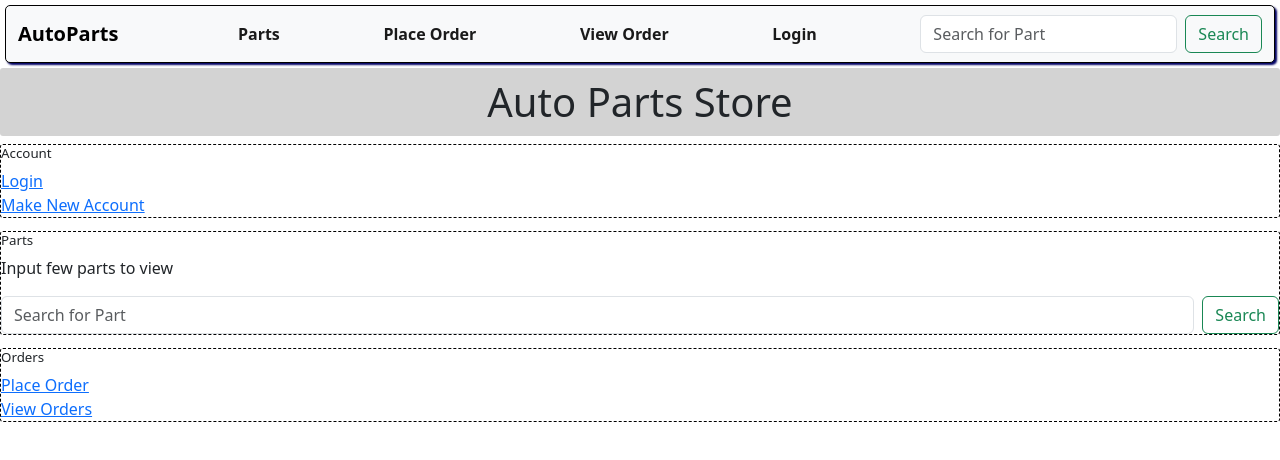
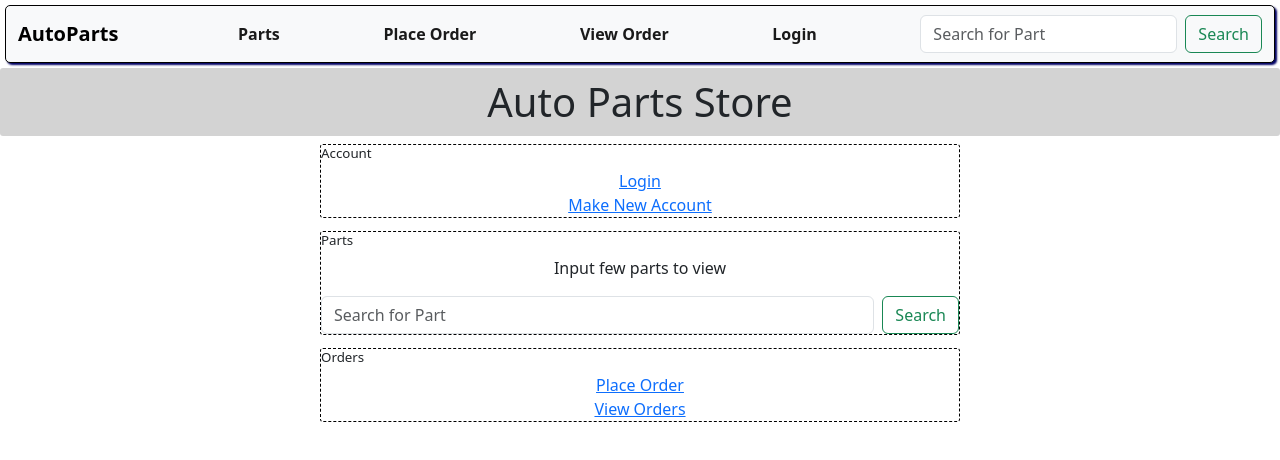
Before and after one commit to 2406-Ryan-Java-FS/Group-6, a React (Create React App) app in the folder frontend/: page / in a window 1280 px wide. Shown: the top 460 px of the page. Built offline with nearby package versions, Linux system fonts and the light colour scheme.

Commit message:
more style for home page

```diff
--- a/frontend/src/App.css
+++ b/frontend/src/App.css
@@ -24,6 +24,11 @@ nav {
   border: 1px dashed black;
   border-radius: 3px;
   margin-bottom: 1%;
+  margin-left: 25%;
+  width: 50%;
+  display: flex;
+  flex-direction: column;
+  text-align: center; /* Center text */
 }
 
 .accountHome h2{
@@ -35,6 +40,11 @@ nav {
   border: 1px dashed black;
   border-radius: 3px;
   margin-bottom: 1%;
+  margin-left: 25%;
+  width: 50%;
+  display: flex;
+  flex-direction: column;
+  text-align: center; /* Center text */
 }
 
 .partsHome h2{
@@ -46,6 +56,11 @@ nav {
   border: 1px dashed black;
   border-radius: 3px;
   margin-bottom: 1%;
+  margin-left: 25%;
+  width: 50%;
+  display: flex;
+  flex-direction: column;
+  text-align: center; /* Center text */
 }
 
 .ordersHome h2{
```
